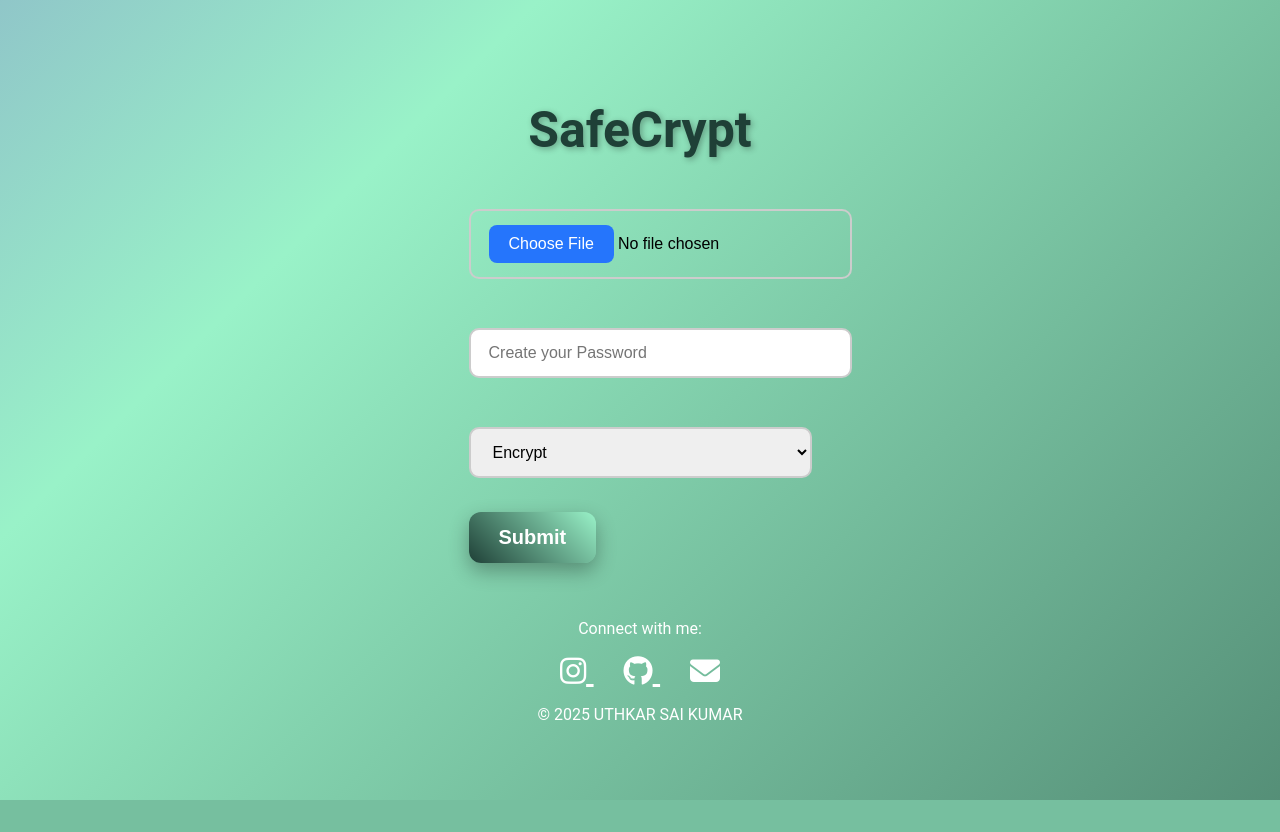
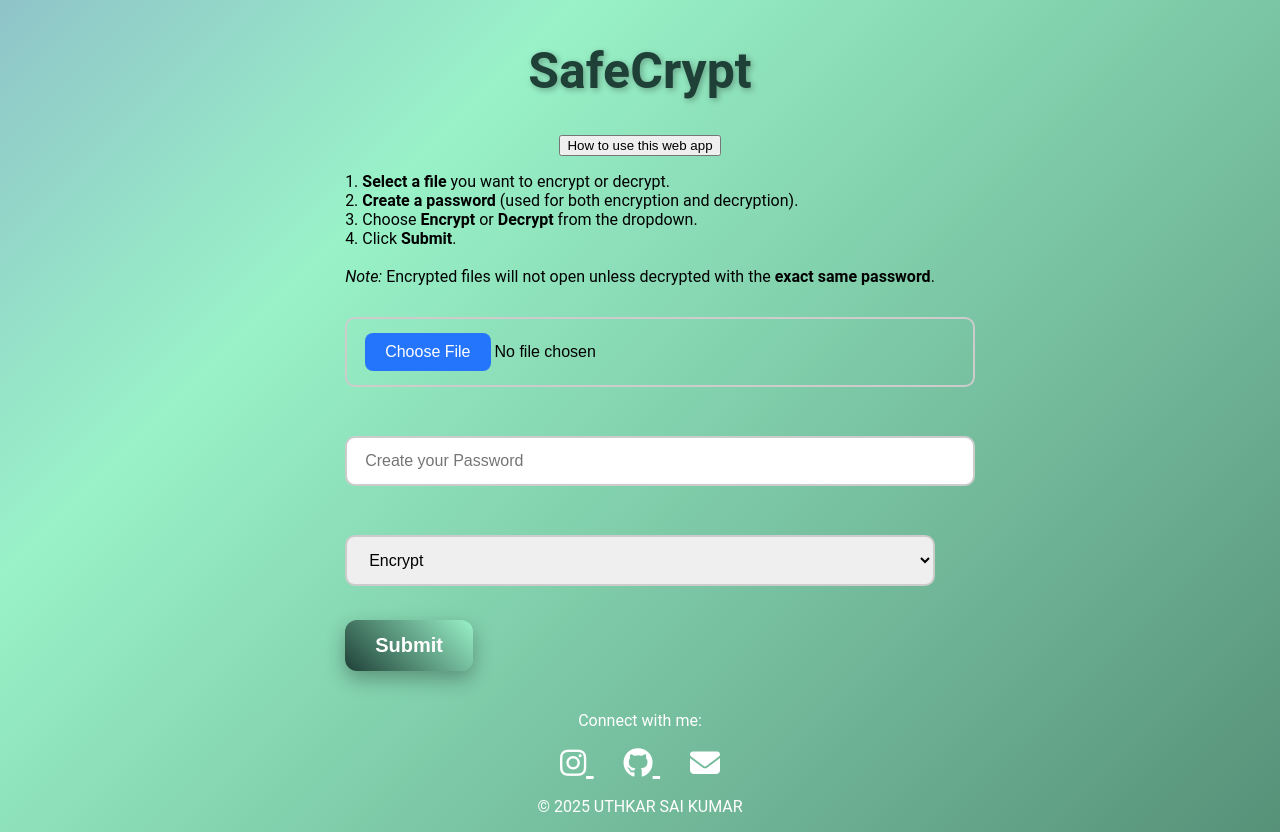
Before and after one commit to UTHKARSAI/safecrypt, a Flask app: page / in a window 1280 px wide. Before the commit the page ends 800 px from the top, so only its background shows below. Run offline with Flask 3, Linux system fonts and the light colour scheme.

Commit message:
Update index.html

```diff
--- a/templates/index.html
+++ b/templates/index.html
@@ -9,6 +9,15 @@
 </head>
 <body>
     <h2>SafeCrypt</h2>
+    <button id="howToUseBtn" onclick="toggleInstructions()">How to use this web app</button>
+    <div id="howToUseBox">
+        <p>
+            1. <strong>Select a file</strong> you want to encrypt or decrypt.<br>
+            2. <strong>Create a password</strong> (used for both encryption and decryption).<br>
+            3. Choose <strong>Encrypt</strong> or <strong>Decrypt</strong> from the dropdown.<br>
+            4. Click <strong>Submit</strong>.<br><br>
+            <em>Note:</em> Encrypted files will not open unless decrypted with the <strong>exact same password</strong>.
+        </p>
     <form method="POST" enctype="multipart/form-data">
         <input type="file" name="file" required><br><br>
         <input type="password" name="password" placeholder="Create your Password" required><br><br>
```
